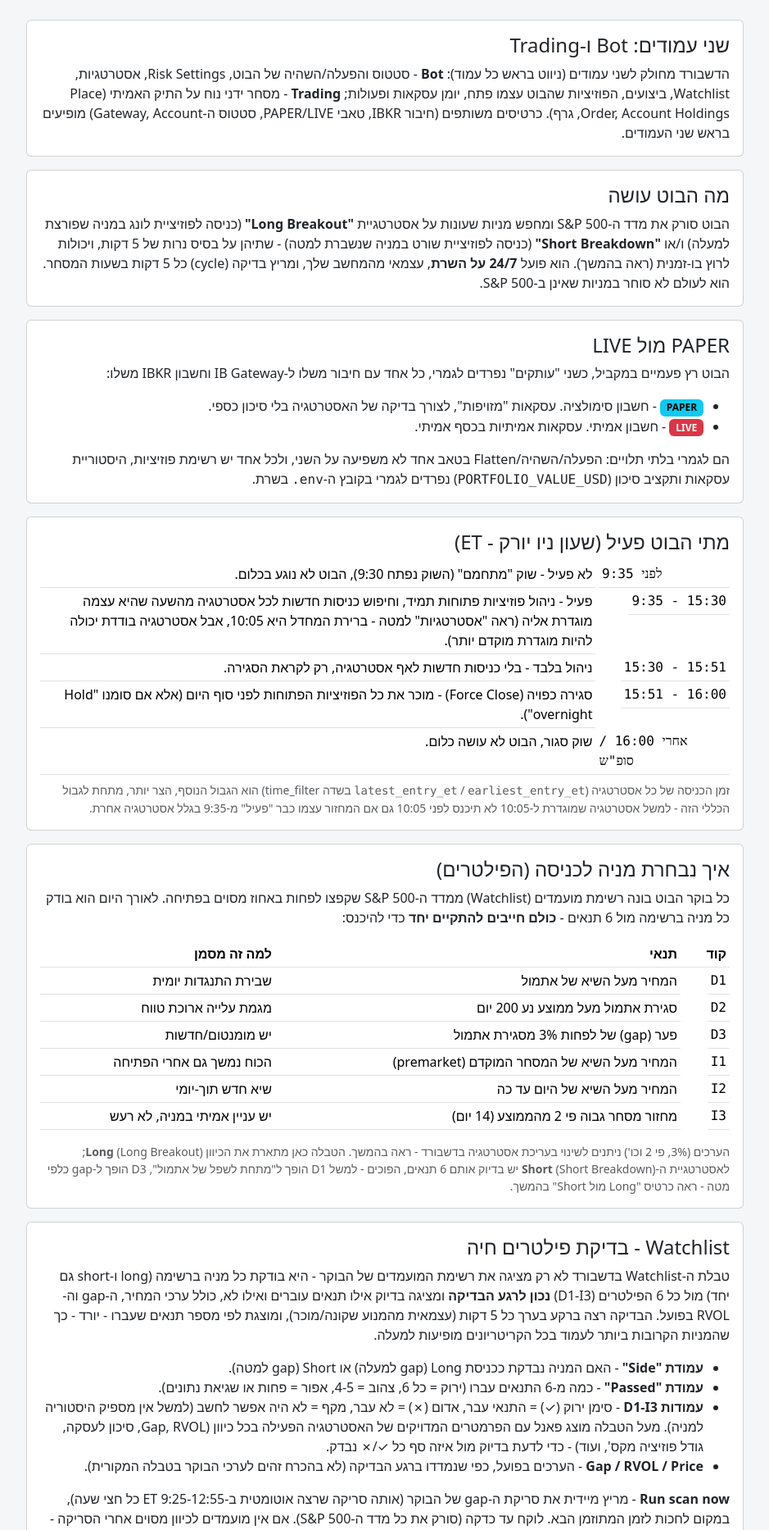
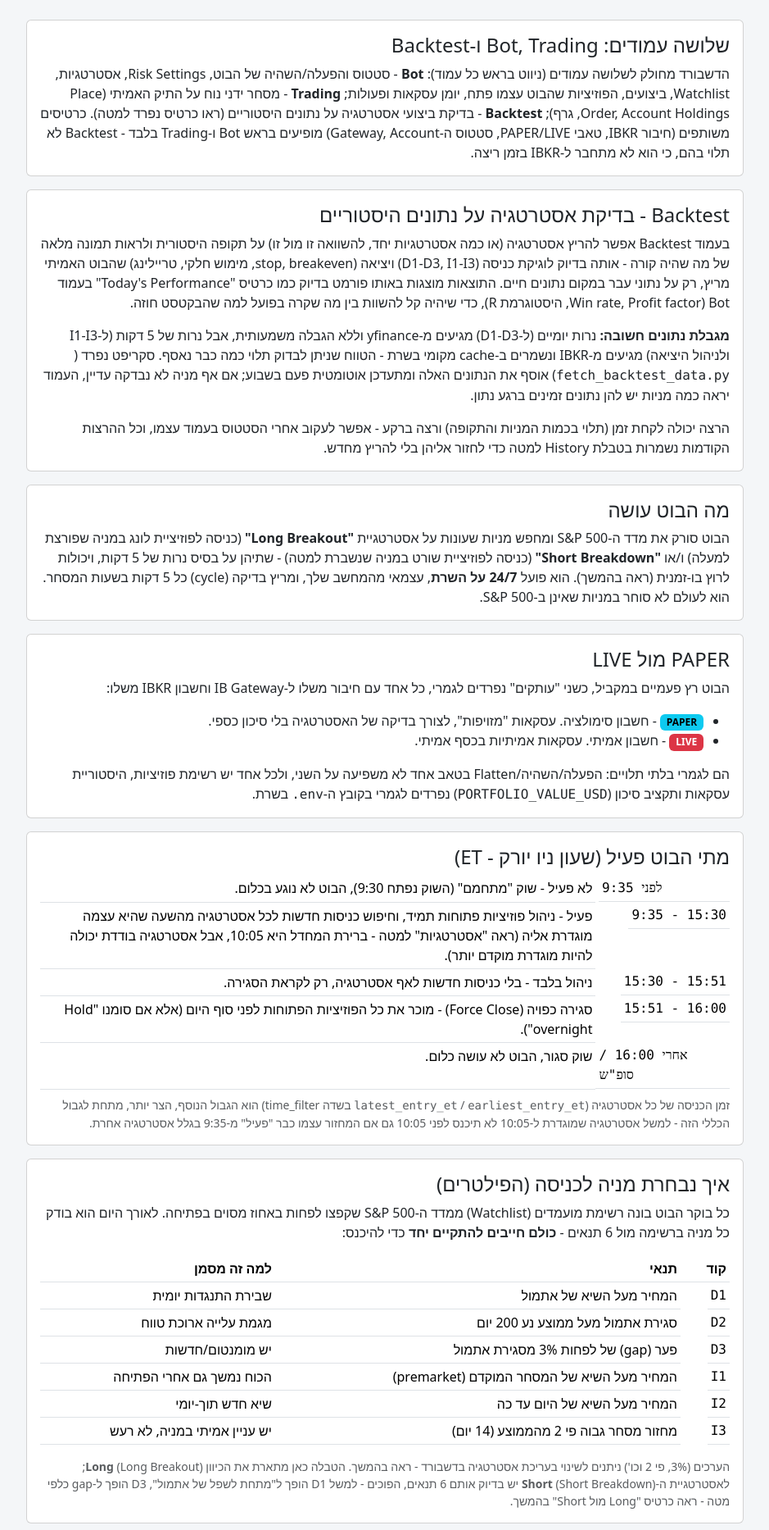
Before and after one commit to ssnir2004/TradingBot, a FastAPI app: template web/templates/guide.html in a window 1280 px wide. Shown: the part 50-1916 px from the top of the page at 82% size, without its empty margins (170-1109 px from the left). Run offline with FastAPI, Linux system fonts and the light colour scheme; the template is opened without the code that fills it, so the values that code supplies are empty.

Commit message:
Document the backtest engine in DEPLOY.md and the user guide
DEPLOY.md: one-time fetch_backtest_data.py run needed after first
deploying this feature (mirrors the custom-universe builder's own
one-time-run note), plus why it needs a live Gateway connection unlike
the other two background jobs.

guide.html: new Backtest page card explaining what it does, the daily-
bars-vs-intraday-bars data source split and its implication for how far
back a backtest can go, and that runs happen in the background with a
history list to revisit past results. Updated the page-split overview
card to mention all three pages instead of two.

```diff
--- a/web/templates/guide.html
+++ b/web/templates/guide.html
@@ -30,14 +30,47 @@
 
   <div class="card">
     <div class="card-body">
-      <h4>שני עמודים: Bot ו-Trading</h4>
+      <h4>שלושה עמודים: Bot, Trading ו-Backtest</h4>
       <p class="mb-0">
-        הדשבורד מחולק לשני עמודים (ניווט בראש כל עמוד): <strong>Bot</strong> -
+        הדשבורד מחולק לשלושה עמודים (ניווט בראש כל עמוד): <strong>Bot</strong> -
         סטטוס והפעלה/השהיה של הבוט, Risk Settings, אסטרטגיות, Watchlist,
         ביצועים, הפוזיציות שהבוט עצמו פתח, יומן עסקאות ופעולות; <strong>Trading</strong> -
-        מסחר ידני נוח על התיק האמיתי (Place Order, Account Holdings, גרף).
-        כרטיסים משותפים (חיבור IBKR, טאבי PAPER/LIVE, סטטוס ה-Gateway,
-        Account) מופיעים בראש שני העמודים.
+        מסחר ידני נוח על התיק האמיתי (Place Order, Account Holdings, גרף);
+        <strong>Backtest</strong> - בדיקת ביצועי אסטרטגיה על נתונים
+        היסטוריים (ראו כרטיס נפרד למטה). כרטיסים משותפים (חיבור IBKR,
+        טאבי PAPER/LIVE, סטטוס ה-Gateway, Account) מופיעים בראש Bot
+        ו-Trading בלבד - Backtest לא תלוי בהם, כי הוא לא מתחבר ל-IBKR
+        בזמן ריצה.
+      </p>
+    </div>
+  </div>
+
+  <div class="card">
+    <div class="card-body">
+      <h4>Backtest - בדיקת אסטרטגיה על נתונים היסטוריים</h4>
+      <p>
+        בעמוד Backtest אפשר להריץ אסטרטגיה (או כמה אסטרטגיות יחד, להשוואה
+        זו מול זו) על תקופה היסטורית ולראות תמונה מלאה של מה שהיה קורה -
+        אותה בדיוק לוגיקת כניסה (D1-D3, I1-I3) ויציאה (stop, breakeven,
+        מימוש חלקי, טריילינג) שהבוט האמיתי מריץ, רק על נתוני עבר במקום
+        נתונים חיים. התוצאות מוצגות באותו פורמט בדיוק כמו כרטיס
+        "Today's Performance" בעמוד Bot (Win rate, Profit factor,
+        היסטוגרמת R), כדי שיהיה קל להשוות בין מה שקרה בפועל למה שהבקטסט
+        חוזה.
+      </p>
+      <p>
+        <strong>מגבלת נתונים חשובה:</strong> נרות יומיים (ל-D1-D3) מגיעים
+        מ-yfinance וללא הגבלה משמעותית, אבל נרות של 5 דקות (ל-I1-I3
+        ולניהול היציאה) מגיעים מ-IBKR ונשמרים ב-cache מקומי בשרת - הטווח
+        שניתן לבדוק תלוי כמה כבר נאסף. סקריפט נפרד (
+        <span class="mono">fetch_backtest_data.py</span>) אוסף את הנתונים
+        האלה ומתעדכן אוטומטית פעם בשבוע; אם אף מניה לא נבדקה עדיין,
+        העמוד יראה כמה מניות יש להן נתונים זמינים ברגע נתון.
+      </p>
+      <p class="mb-0">
+        הרצה יכולה לקחת זמן (תלוי בכמות המניות והתקופה) ורצה ברקע - אפשר
+        לעקוב אחרי הסטטוס בעמוד עצמו, וכל ההרצות הקודמות נשמרות בטבלת
+        History למטה כדי לחזור אליהן בלי להריץ מחדש.
       </p>
     </div>
   </div>
```
Also changed, not shown: DEPLOY.md (+31 -0 lines).
